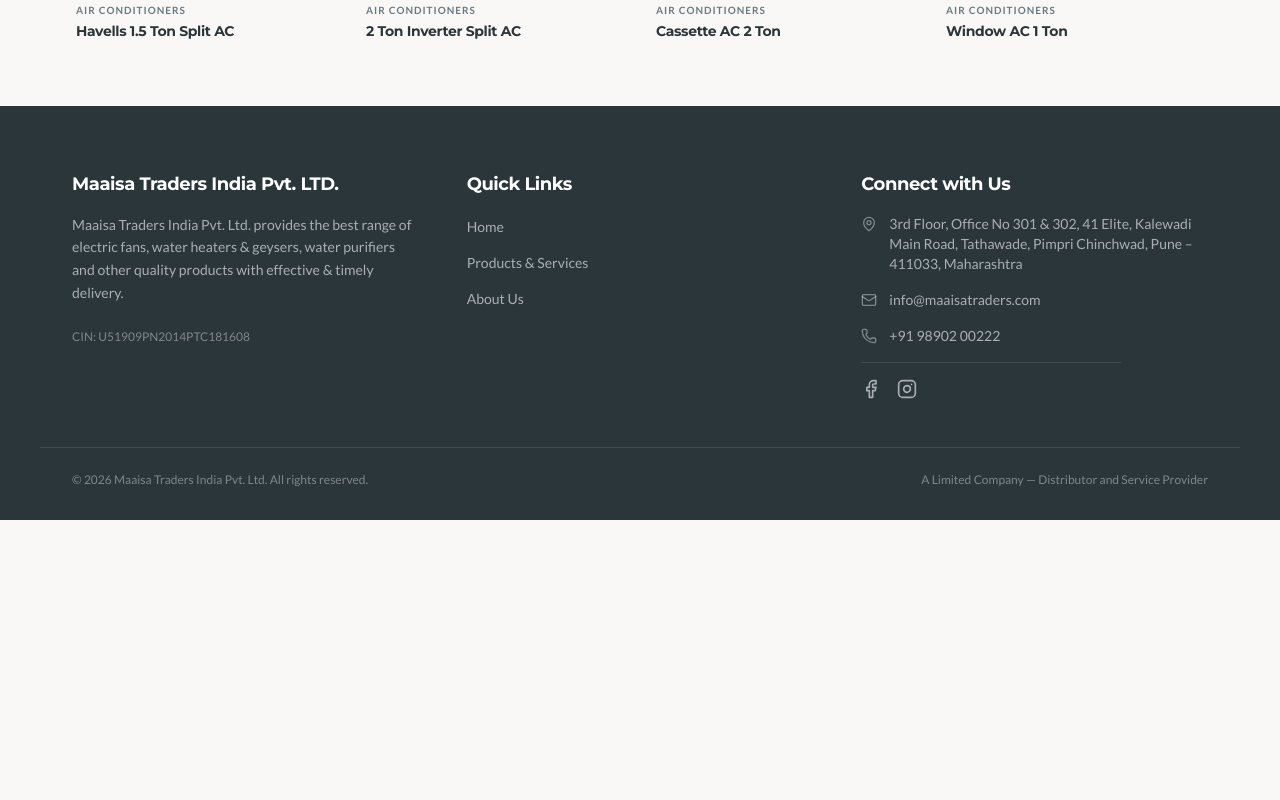
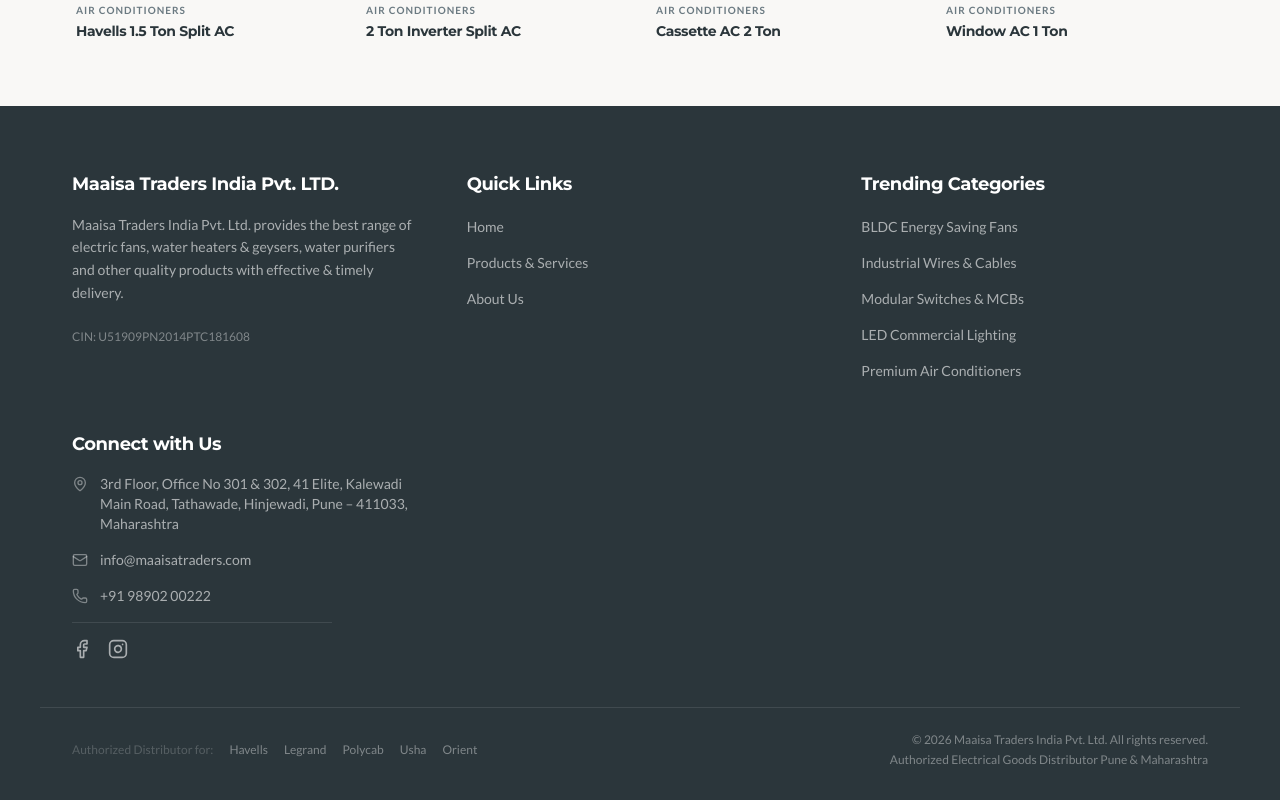
Before and after one commit to sangramjakate-lgtm/Maaisatraders, a Next.js app: page /product in a window 1280 px wide. Shown: the part 4900-5700 px from the top of the page. Before the commit the page ends 5420 px from the top, so only its background shows below. Built offline with nearby package versions, Linux system fonts and the light colour scheme.

Commit message:
keywords

```diff
--- a/src/app/layout.tsx
+++ b/src/app/layout.tsx
@@ -27,14 +27,26 @@
     "Maaisa Traders India Pvt. Ltd. provides the best range of electric fans, water heaters, geysers, water purifiers, and elite electric work with effective and timely delivery in Maharashtra.",
   keywords: [
     "Maaisa Traders India Pvt. LTD.",
-    "Authorized Distributor",
-    "Electric Work",
-    "Electricals",
-    "Premium Distributor",
-    "electric fans",
-    "water heater",
-    "Pune",
-    "Maharashtra"
+    "Authorized Distributor Pune",
+    "Electrical Goods Supplier Maharashtra",
+    "Havells Brand Distributor",
+    "Polycab Wires Pune",
+    "Legrand Switchgear Supplier",
+    "Usha Fans Pune",
+    "Orient Electricals Distributor",
+    "Industrial Electrical Consumables",
+    "Corporate Electrical Contractor Pune",
+    "Electrical Maintenance Services",
+    "BLDC Energy Saving Fans",
+    "Flame Retardant FR Cables",
+    "Smart Modular Switches",
+    "LED Lighting Solutions Pune",
+    "Power Distribution Boards",
+    "Residential Electrical Supply",
+    "Tathawade Electrical Shop",
+    "Hinjewadi Electrical Supplies",
+    "Pimpri Chinchwad Electrical Distributor",
+    "Electrical Wholesale Market Pune"
   ],
   authors: [{ name: "Maaisa Traders" }],
   creator: "Maaisa Traders",
--- a/src/components/sections/ProductDetailClient.tsx
+++ b/src/components/sections/ProductDetailClient.tsx
@@ -114,7 +114,7 @@
                         <div className="relative aspect-square w-full">
                             <Image
                                 src={product.image}
-                                alt={product.title}
+                                alt={`${product.title} - Authorized Distributor ${product.category}`}
                                 fill
                                 className="object-contain hover:scale-105 transition-transform duration-700 ease-[cubic-bezier(0.33,1,0.68,1)]"
                                 priority
@@ -126,7 +126,7 @@
                     <div className="flex flex-col">
                         <div className="product-meta inline-flex items-center gap-2 px-3 py-1 bg-muted/50 border border-border text-[10px] font-bold uppercase tracking-[0.2em] text-muted-foreground mb-6 self-start">
                             <CheckCircle2 size={12} className="text-primary" />
-                            {product.category}
+                            Premium {product.category} Supplier & Distributor
                         </div>
 
                         <h1 className="product-title text-foreground tracking-tighter leading-[1.1] mb-6 text-[clamp(2rem,6vw,4.5rem)]">
@@ -134,7 +134,7 @@
                         </h1>
 
                         <p className="product-desc text-lg text-muted-foreground leading-relaxed font-medium mb-10 border-l-2 border-primary/30 pl-6 py-1">
-                            {product.description}
+                            {product.description} As a leading <strong className="text-foreground">authorized distributor</strong> of electrical systems, we ensure this {product.title} meets all industrial standards for safety and performance across Maharashtra.
                         </p>
 
                         <div className="product-price mb-12">
--- a/src/components/sections/ProductListClient.tsx
+++ b/src/components/sections/ProductListClient.tsx
@@ -93,7 +93,7 @@
                             <div className="relative aspect-[4/5] mb-5 bg-white border border-border/60 p-6 overflow-hidden transition-all duration-500 hover:border-primary">
                                 <Image
                                     src={product.image}
-                                    alt={product.title}
+                                    alt={`${product.title} - ${product.category} Authorized Distributor Pune`}
                                     fill
                                     className="object-contain p-8 group-hover:scale-110 transition-transform duration-700 ease-[cubic-bezier(0.33,1,0.68,1)]"
                                     unoptimized
--- a/src/components/shared/Footer.tsx
+++ b/src/components/shared/Footer.tsx
@@ -53,6 +53,40 @@
                     </ul>
                 </div>
 
+                {/* Trending Categories (SEO Linking) */}
+                <div>
+                    <h4 className="text-lg font-heading font-bold text-white mb-4">
+                        Trending Categories
+                    </h4>
+                    <ul className="space-y-3">
+                        <li>
+                            <Link href="/category/fans" className="text-sm text-white/60 hover:text-white transition-colors">
+                                BLDC Energy Saving Fans
+                            </Link>
+                        </li>
+                        <li>
+                            <Link href="/category/cables-wires" className="text-sm text-white/60 hover:text-white transition-colors">
+                                Industrial Wires & Cables
+                            </Link>
+                        </li>
+                        <li>
+                            <Link href="/category/switches-switchgear" className="text-sm text-white/60 hover:text-white transition-colors">
+                                Modular Switches & MCBs
+                            </Link>
+                        </li>
+                        <li>
+                            <Link href="/category/lighting" className="text-sm text-white/60 hover:text-white transition-colors">
+                                LED Commercial Lighting
+                            </Link>
+                        </li>
+                        <li>
+                            <Link href="/category/air-conditioners" className="text-sm text-white/60 hover:text-white transition-colors">
+                                Premium Air Conditioners
+                            </Link>
+                        </li>
+                    </ul>
+                </div>
+
                 {/* Reach Us */}
                 <div>
                     <h4 className="text-lg font-heading font-bold text-white mb-4">
@@ -63,17 +97,9 @@
                             <MapPin size={16} className="mt-0.5 shrink-0 text-white/40" />
                             <span>
                                 3rd Floor, Office No 301 & 302, 41 Elite, Kalewadi Main Road,
-                                Tathawade, Pimpri Chinchwad, Pune – 411033, Maharashtra
+                                Tathawade, Hinjewadi, Pune – 411033, Maharashtra
                             </span>
                         </li>
-                        {/* <li className="flex items-start gap-3 text-sm text-white/60">
-                            <Building2 size={16} className="shrink-0 text-white/40 mt-1" />
-                            <div className="flex flex-col gap-1">
-                                <span>Sangram Jakate & Nasir Patil (Directors)</span>
-                                <span>Suresh S B (Head of Sales & Marketing)</span>
-                                <span>Chaitali Dhale (Administration Head)</span>
-                            </div>
-                        </li> */}
                         <li className="flex items-center gap-3 text-sm text-white/60">
                             <Mail size={16} className="shrink-0 text-white/40" />
                             <a href="mailto:info@maaisatraders.com" className="hover:text-white transition-colors">
@@ -100,8 +126,18 @@
 
             {/* Bottom Bar */}
             <div className="container-custom mt-12 pt-6 border-t border-white/10 flex flex-col md:flex-row justify-between items-center text-xs text-white/40">
-                <p>&copy; {new Date().getFullYear()} Maaisa Traders India Pvt. Ltd. All rights reserved.</p>
-                <p className="mt-2 md:mt-0">A Limited Company — Distributor and Service Provider</p>
+                <div className="flex flex-wrap gap-x-4 gap-y-1 mb-4 md:mb-0">
+                    <span className="opacity-50">Authorized Distributor for:</span>
+                    <span>Havells</span>
+                    <span>Legrand</span>
+                    <span>Polycab</span>
+                    <span>Usha</span>
+                    <span>Orient</span>
+                </div>
+                <div className="text-right">
+                    <p>&copy; {new Date().getFullYear()} Maaisa Traders India Pvt. Ltd. All rights reserved.</p>
+                    <p className="mt-1">Authorized Electrical Goods Distributor Pune & Maharashtra</p>
+                </div>
             </div>
         </footer>
     );
```
